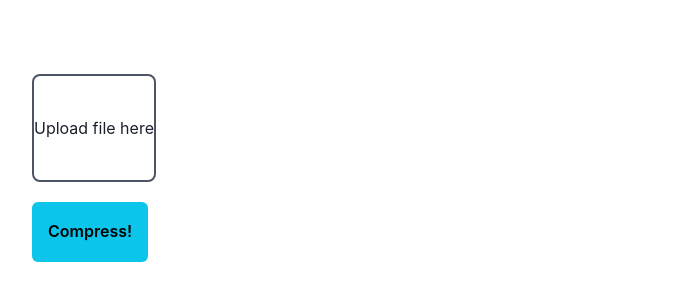
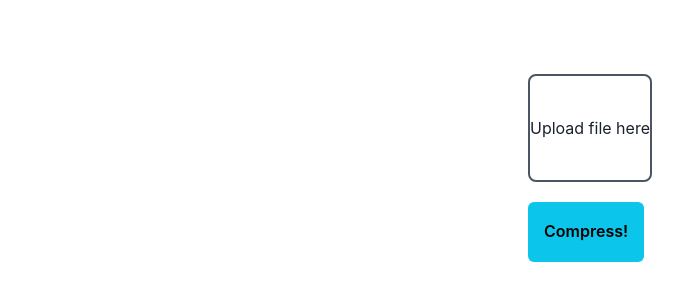
Before and after one commit to dinokage/pdf-compress-ui, a React (Create React App) app: page / in a window 1280 px wide. Shown: the part 222-522 px from the top of the page, without its empty margins (50-733 px from the left). Built offline with nearby package versions, Linux system fonts and the light colour scheme.

Commit message:
remove max-width class

```diff
--- a/src/Home.js
+++ b/src/Home.js
@@ -69,7 +69,7 @@
     console.log(selectedFile['type'].split('/')[1])
   }
   return (
-    <div className=" max-w-72 flex flex-row min-h-screen justify-center items-center">
+    <div className="flex flex-row min-h-screen justify-center items-center">
       <form className="FileForm" onSubmit={changeHandler} >
         <label><div className="border-solid border-2 border-gray-600 py-10 rounded-lg">Upload file here</div>
         <input id="fileUpload" className="FileSelect" type="file" name="file" onChange={changeHandler} accept="application/pdf"/></label>
```
